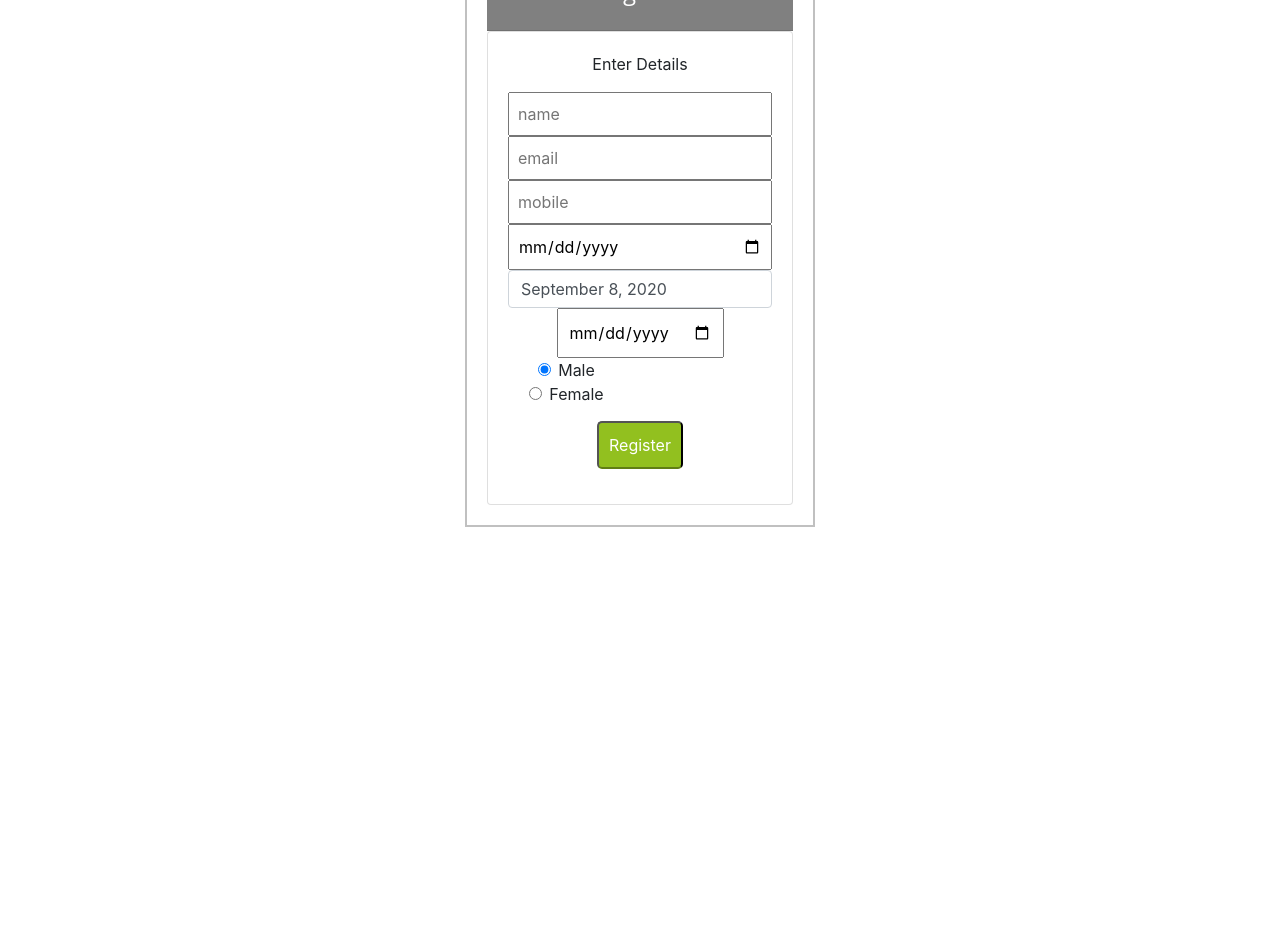
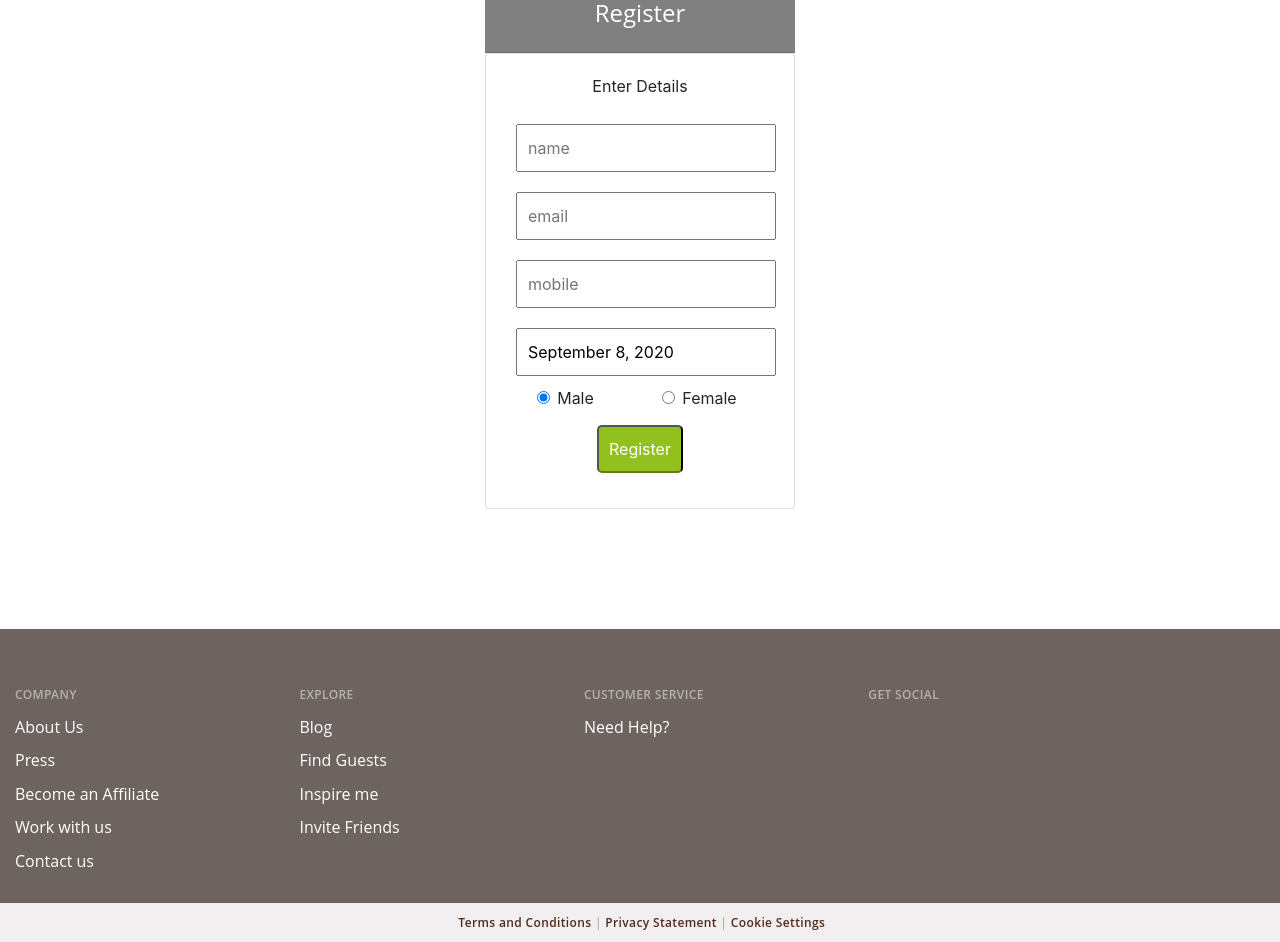
Before and after one commit to lalithakunchala/possibillion1, a React (Create React App) app in the folder client/: page / in a window 1280 px wide. Shown: the part 140-1082 px from the top of the page. Before the commit the page ends 800 px from the top, so only its background shows below. Built offline with nearby package versions, Linux system fonts and the light colour scheme.

Commit message:
register post request added

```diff
--- /dev/null
+++ b/client/src/components/Footer/Footer.jsx
@@ -0,0 +1,92 @@
+
+import React, { Component } from 'react'
+import { connect } from 'react-redux'
+import styles from "./Footer.module.css"
+
+export class Footer extends Component {
+    render() {
+        return (
+            <div>
+                <footer className={styles.footer}>
+            <div className="container-fluid">
+                <div className="row">
+                    <div className="col-8">
+                        <div className="row">
+                            <div className="col-4">
+                                <dl className={styles.dl}>
+                                    <dt className={styles.dt}>Company</dt>
+                                    <dd className={styles.dd}>About Us</dd>
+                                    <dd className={styles.dd}>Press</dd>
+                                    <dd className={styles.dd}>Become an Affiliate</dd>
+                                    <dd className={styles.dd}>Work with us</dd>
+                                    <dd className={styles.dd}>Contact us</dd>
+                                </dl>
+                            </div>
+                            <div className="col-4">
+                                <dl className={styles.dl}>
+                                    <dt className={styles.dt}>Explore</dt>
+                                    <dd className={styles.dd}>Blog</dd>
+                                    <dd className={styles.dd}>Find Guests</dd>
+                                    <dd className={styles.dd}>Inspire me</dd>
+                                    <dd className={styles.dd}>Invite Friends</dd>
+                                </dl>
+                            </div>
+                            <div className="col-4">
+                                <dl className={styles.dl}>
+                                    <dt className={styles.dt}>Customer Service</dt>
+                                    <dd className={styles.dd}>Need Help?</dd>
+                                </dl>
+                            </div>
+                        </div>
+                    </div>
+                    <div className="col-4">
+                        <div>
+                            <h5 className={styles.dt}>GET SOCIAL</h5>
+                        </div>
+                        <div className={styles.spacer}>
+                        </div>
+                        <div className={styles.social_cont}>
+                            <div>
+                                <i className="fa fa-facebook" aria-hidden="true"></i>
+                            </div>
+                            <div>
+                                <i className="fa fa-twitter" aria-hidden="true"></i>
+                            </div>
+                            <div>
+                                <i className="fa fa-instagram" aria-hidden="true"></i>
+                            </div>
+                            <div>
+                                <i className="fa fa-pinterest" aria-hidden="true"></i>
+                            </div>
+                            <div>
+                                <i className="fa fa-youtube-play" aria-hidden="true"></i>
+                            </div>
+                        </div>
+                    </div>
+                </div>
+            </div>
+            <div className={styles.spacer1}></div>
+            <div className={styles.footnote}>
+                <h6>
+                    &nbsp;
+                    <a>Terms and Conditions</a>
+                    &nbsp;|&nbsp;
+                    <a>Privacy Statement</a>
+                    &nbsp;|&nbsp;
+                    <a>Cookie Settings</a>
+                </h6>
+            </div>
+        </footer>
+            </div>
+        )
+    }
+}
+
+const mapStateToProps = (state) => ({
+
+})
+
+const mapDispatchToProps = {
+
+}
+export default connect(mapStateToProps, mapDispatchToProps)(Footer)
--- /dev/null
+++ b/client/src/components/Footer/Footer.module.css
@@ -0,0 +1,91 @@
+.footer{
+    margin-top: 6.25em;
+    padding-top: 3.5em;
+    padding-bottom: 0;
+    background-color: #6D635F;
+    text-align: left;
+    font-family: Open sans;
+    font-weight: 400;
+}
+
+.dl{
+    margin:0;
+    padding:0;
+}
+
+.dt{
+    font-size: .75em;
+    text-transform: uppercase;
+    line-height: 1.6em;
+    letter-spacing: .03em;
+    padding: 0;
+    color: #B7B1AE;
+    margin: 0;
+    font-weight: 600;
+    margin-bottom: 10px;
+}
+
+.dd{
+    padding: 0 0 .5em;
+    line-height: 1.6em;
+    margin:0;
+    color: #FFFFFF;
+}
+
+.dd:hover{
+    cursor: pointer;
+    text-decoration: underline;
+}
+
+.spacer{
+    margin-top: 0.625em;
+}
+
+.spacer1{
+    margin-top: 1.25em;
+}
+
+.social_cont{
+    width:100%;
+    display: flex;
+}
+
+.social_cont  i{
+    margin: 4px;
+    box-shadow: 0 1px 5px 0 rgba(0, 0, 0, 0.15);
+    border-radius: 50%;
+    height: 40px;
+    width:40px;
+    text-align: center;
+    line-height: 40px;
+    font-size: 26px;
+    background-color: rgb(136, 124, 119);
+    color:#FFFFFF;
+    cursor: pointer;
+}
+
+.footnote{
+    padding: 0.625em 15px;
+    background-color: #F1EFEF;
+    text-align: center;
+}
+
+.footnote>h6{
+    font-size: .75em;
+    line-height: 1.6em;
+    font-weight: 600;
+    letter-spacing: .03em;
+    color: #B7B1AE;
+    margin:0;
+}
+
+.footnote a{
+    color: #512B1A !important;
+    border-bottom: 1px solid transparent;
+    cursor: pointer;
+}
+
+.footnote a:hover{
+    color: #512B1A;
+    text-decoration: underline !important;
+}
--- a/client/src/components/Register/Register.jsx
+++ b/client/src/components/Register/Register.jsx
@@ -6,16 +6,18 @@ import "react-datepicker/dist/react-datepicker.css";
 import 'bootstrap/dist/css/bootstrap.min.css';
 import {Redirect} from 'react-router-dom'
 import {fetchRegister} from '../../redux/action'
+import Footer from '../Footer/Footer.jsx'
+import { Link } from "react-router-dom";
 
 export class Register extends Component {
 
     constructor(props){
         super(props)
         this.state = {
-            password:"",
+            mobile:"",
             email:"",
             name:"",
-            mobile:"",
+            gender:"male",
             enter:false,
             stDate: new Date()
         }
@@ -88,7 +90,7 @@ export class Register extends Component {
         }
 
 
-        handleDateChange(date) {
+        handleDateChange = (date)=> {
             this.setState({
             stDate: date
             })
@@ -98,7 +100,7 @@ export class Register extends Component {
         return (
             <div>
                 <div className={styles.bgWhite}>
-                {/* <NavBar /> */}
+                <Link to="/login"><div>Login</div></Link>
                 </div>
                 <div>
                     <div className={styles.cardPadding}>
@@ -109,29 +111,26 @@ export class Register extends Component {
                         <div class="card text-center" >
                         <div class="card-body">
                             <p class="card-text text-center">Enter Details</p>
-                            <input type="text" name="name" placeholder="name" onChange={this.handleChange} className=" p-2 w-100"></input><br/>
-                            <input type="text" name="email" placeholder="email" onChange={this.handleChange} className=" p-2 w-100"></input><br/>
-                            <input type="text" name="mobile" placeholder="mobile" onChange={this.handleChange} className=" p-2 w-100"></input><br/>
-                            <input type="date" name="date" placeholder="Date" format="mm-dd-yyyy"onChange={this.handleChange} className=" p-2 w-100"></input><br/>
+                            <input type="text" name="name" placeholder="name" onChange={this.handleChange} className={styles.dat}></input><br/>
+                            <input type="text" name="email" placeholder="email" onChange={this.handleChange} className={styles.dat}></input><br/>
+                            <input type="text" name="mobile" placeholder="mobile" onChange={this.handleChange} className={styles.dat}></input><br/>
 
                             <DatePicker
                             selected={ this.state.stDate }
                             onChange={ this.handleDateChange }
                             dateFormat="MMMM d, yyyy"
-                            className="form-control"
+                            className={styles.dat}
                             />
 
-                        <input class="datepicker" type="date" data-date-format="mm/dd/yyyy"/>
 
-
-                            <div className="form-check col-6">
-                            <input class="form-check-input align-left" type="radio" name="exampleRadios" id="exampleRadios1" value="male" checked />
+                            <div className="form-check col-6 float-left">
+                            <input class="form-check-input align-left" onChange={this.handleChange} type="radio" name="gender" id="exampleRadios1" value="male" checked />
                             <label class="form-check-label" for="exampleRadios1">
                                 Male
                             </label>
                             </div>
-                            <div className="form-check col-6">
-                            <input class="form-check-input" type="radio" name="exampleRadios" id="exampleRadios2" value="female" />
+                            <div className="form-check col-6 float-left">
+                            <input class="form-check-input" type="radio" onChange={this.handleChange} name="gender" id="exampleRadios2" value="female" />
                             <label class="form-check-label" for="exampleRadios2">
                                 Female
                             </label>
@@ -147,7 +146,7 @@ export class Register extends Component {
                         <Redirect to="/login" />
                     }
                     </div>
-                    {/* <Footer /> */}
+                    <Footer />
                 </div>
             </div>
         )
--- a/client/src/components/Register/Register.module.css
+++ b/client/src/components/Register/Register.module.css
@@ -12,7 +12,6 @@
     margin:auto;
     padding: 20px;
     margin-top: 70px;
-    border:2px solid silver;
 }
 
 .cardBody div:first{
@@ -51,5 +50,12 @@
 
 input{
     padding:10px;
+    margin: 15px;
+}
+
+.dat{
+    padding:10px;
     margin: 5px;
+    width: 260px;
+    margin:10px;
 }
--- a/client/src/redux/action.js
+++ b/client/src/redux/action.js
@@ -45,20 +45,20 @@ const fetchAdminRegisterFailure = error => {
 
 const fetchRegister = (data) => {
   console.log("fetch register Data called", data);
-  return dispatch => {
-      dispatch(fetchAdminRegisterRequest())
-      return  axios.post(
-          "http://localhost:8000/admin/register",
-            {
-            "name": `${data.name}`,
-            "email": `${data.email}`,
-            "password": `${data.password}`,
-        }).then(res=>{
-          console.log("response register success", res.data);
-          return dispatch(fetchAdminRegisterSuccess(res.data));
-        })
-        .catch(error => fetchAdminRegisterFailure(error))
-  }
+//   return dispatch => {
+//       dispatch(fetchAdminRegisterRequest())
+//       return  axios.post(
+//           "http://localhost:8000/admin/register",
+//             {
+//             "name": `${data.name}`,
+//             "email": `${data.email}`,
+//             "password": `${data.password}`,
+//         }).then(res=>{
+//           console.log("response register success", res.data);
+//           return dispatch(fetchAdminRegisterSuccess(res.data));
+//         })
+//         .catch(error => fetchAdminRegisterFailure(error))
+//   }
 }
 
 const fetchAdminLoginRequest = () => {
```
